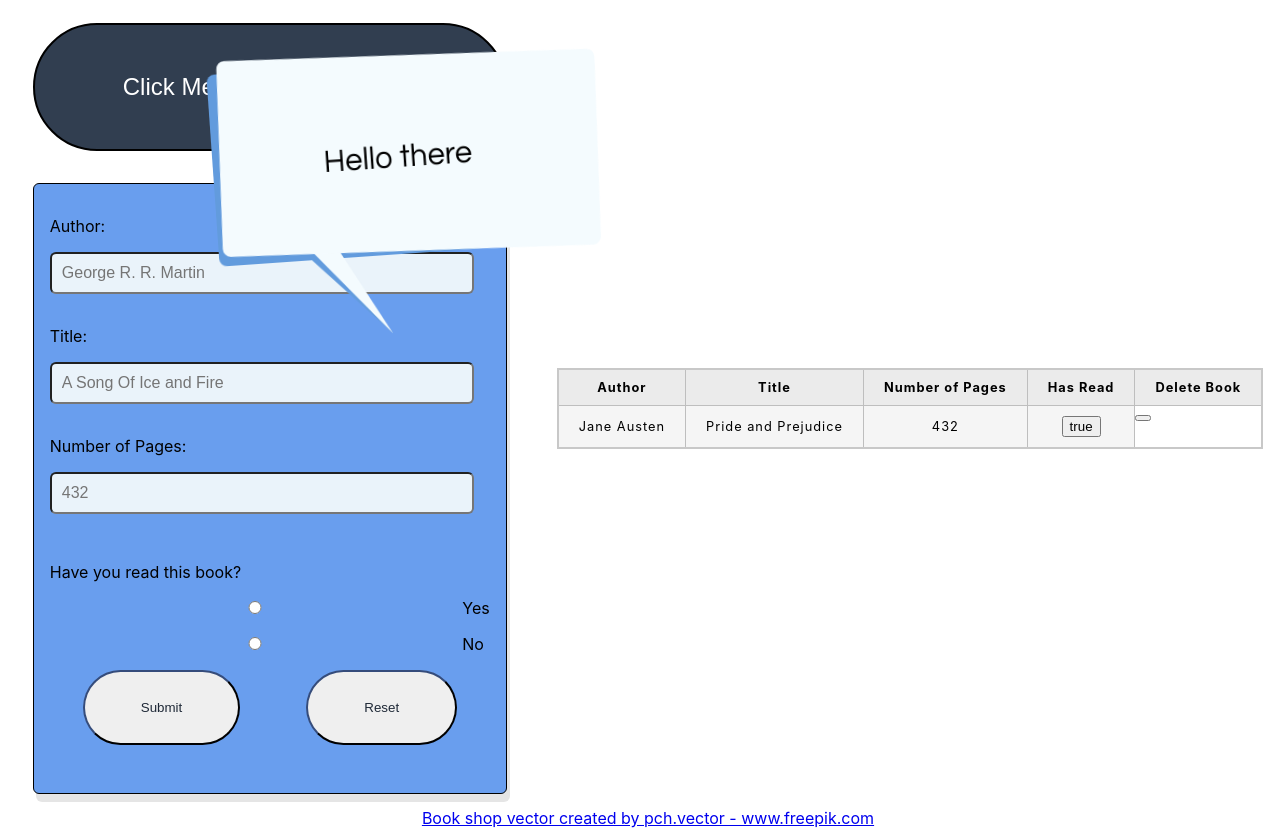
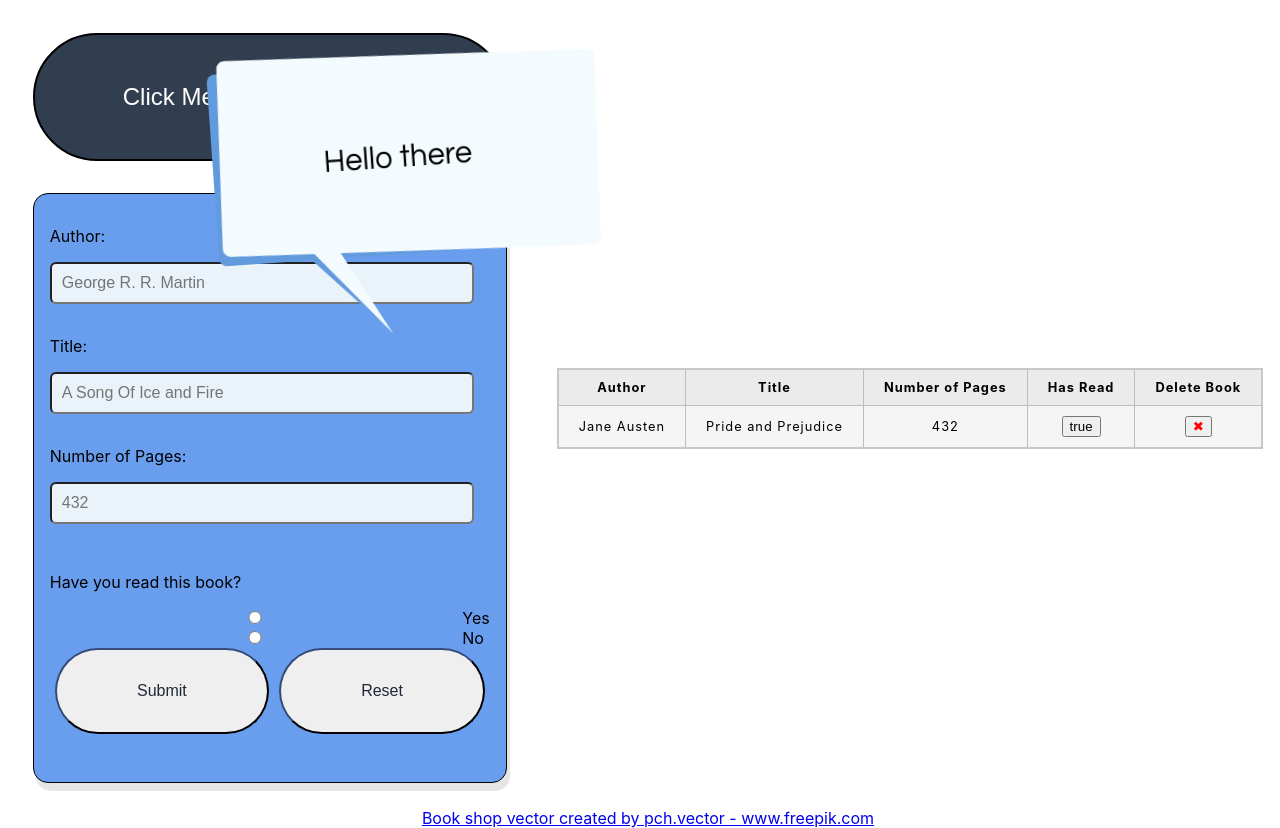
Before and after one commit to OptimisticTrousers/library, a plain HTML site: page index.html in a window 1280 px wide. Drawn offline with Linux system fonts and the light colour scheme; a web font is replaced by a local one.

Commit message:
Adding a cell for delete buttons

```diff
--- a/script.js
+++ b/script.js
@@ -113,6 +113,8 @@ function display(){
 
        const deleteButton = document.createElement('button');
 
+       const tableCell = document.createElement('td');
+
        deleteButton.addEventListener('click', () => {
         //bookIndex is behind the numbers of rows on the page by one because of the headers
 
@@ -121,7 +123,11 @@ function display(){
             tableRow.remove();
             myLibrary.splice(i, 1);
        })
-        tableRow.appendChild(deleteButton);
+
+        deleteButton.textContent = '✖'
+        deleteButton.style = "color: red;"
+        tableCell.appendChild(deleteButton);
+        tableRow.appendChild(tableCell);
         tbody.appendChild(tableRow);
 
     }
--- a/style.css
+++ b/style.css
@@ -70,11 +70,16 @@ form.active {
 
 form {
 
-    border-radius: 6px;
+    border-radius: 15px;
     border: 1px solid black;
     box-shadow: 3px 8px rgba(0, 0, 0, 0.10);
     background-color: #699eee;
     padding: 2rem 1rem;
+}
+
+.radio-buttons{
+    display: flex;
+    justify-content: start;
 }
 
 .buttons{
@@ -90,7 +95,8 @@ form button{
     text-transform: capitalize;
     margin-top: 1rem;
     margin: 0 auto;
-    padding: 1.75rem 3.5rem;
+    padding: 2rem 5rem;
+    font-size: 1rem;
     transition-timing-function: cubic-bezier(0.4, 0, 1, 1);
     transition-duration: 200ms;
 }
```
Also changed, not shown: index.html (+0 -1 lines).
